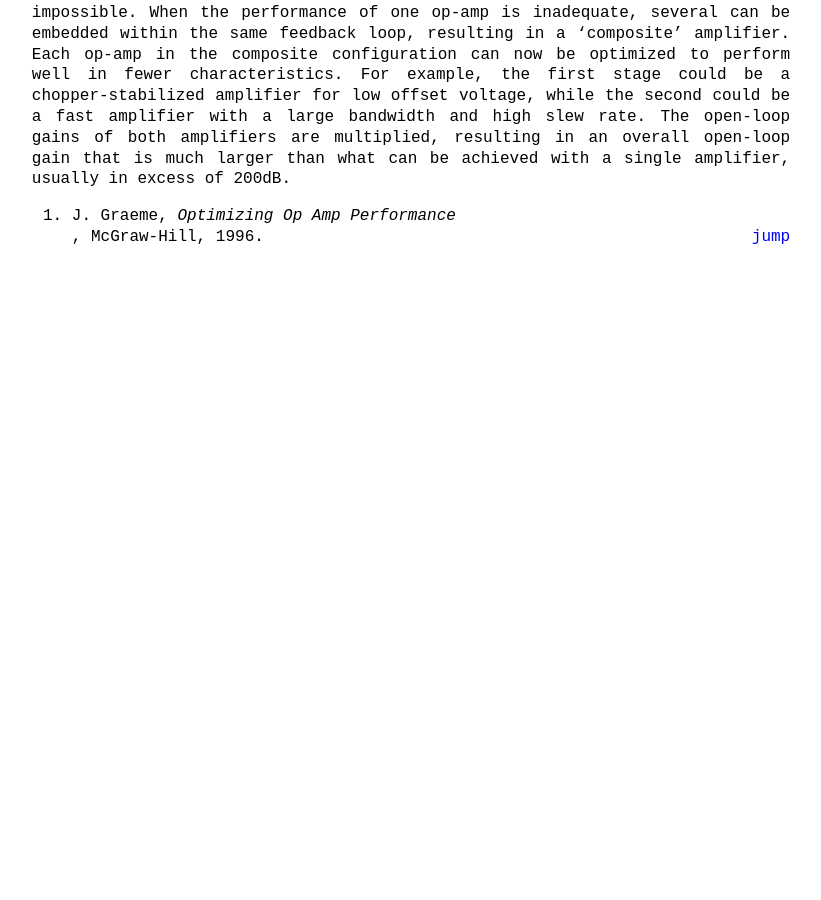
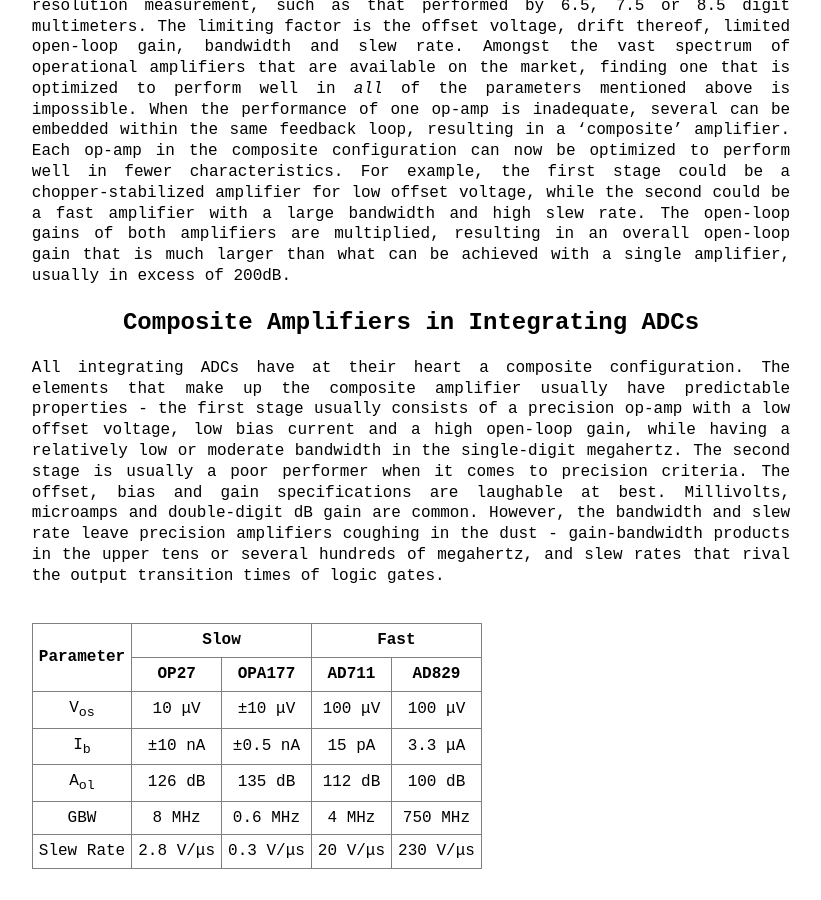
Before and after one commit to NNNILabs/NNNILabs.github.io, a Jekyll site: the page built from _posts/2025-06-18-Composite-Integrators.md, in a window 1280 px wide and 900 px high, scrolled down 1447 px. Shown: the whole window, without its empty margins (229-1050 px from the left). Built offline with Jekyll 4.4.1, drawn with Linux system fonts in a browser that asks for light colours; before the commit the page ends 1711 px from its top, so only the background shows below that.

Commit message:
composite amplifiers - added comparison table

```diff
--- a/_posts/2025-06-18-Composite-Integrators.md
+++ b/_posts/2025-06-18-Composite-Integrators.md
@@ -18,4 +20,62 @@
 
 However, the performance of a single amplifier is inadequate for high-resolution measurement, such as that performed by 6.5, 7.5 or 8.5 digit multimeters. The limiting factor is the offset voltage, drift thereof, limited open-loop gain, bandwidth and slew rate. Amongst the vast spectrum of operational amplifiers that are available on the market, finding one that is optimized to perform well in *all* of the parameters mentioned above is impossible. When the performance of one op-amp is inadequate, several can be embedded within the same feedback loop, resulting in a 'composite' amplifier. Each op-amp in the composite configuration can now be optimized to perform well in fewer characteristics. For example, the first stage could be a chopper-stabilized amplifier for low offset voltage, while the second could be a fast amplifier with a large bandwidth and high slew rate. The open-loop gains of both amplifiers are multiplied, resulting in an overall open-loop gain that is much larger than what can be achieved with a single amplifier, usually in excess of 200dB.
 
+## Composite Amplifiers in Integrating ADCs
+
+All integrating ADCs have at their heart a composite configuration. The elements that make up the composite amplifier usually have predictable properties - the first stage usually consists of a precision op-amp with a low offset voltage, low bias current and a high open-loop gain, while having a relatively low or moderate bandwidth in the single-digit megahertz. The second stage is usually a poor performer when it comes to precision criteria. The offset, bias and gain specifications are laughable at best. Millivolts, microamps and double-digit dB gain are common. However, the bandwidth and slew rate leave precision amplifiers coughing in the dust - gain-bandwidth products in the upper tens or several hundreds of megahertz, and slew rates that rival the output transition times of logic gates.<br><br>
+
+<table border="1" cellpadding="6" cellspacing="0" style="border-collapse: collapse; text-align: center;">
+  <thead>
+    <tr>
+      <th rowspan="2">Parameter</th>
+      <th colspan="2">Slow</th>
+      <th colspan="2">Fast</th>
+    </tr>
+    <tr>
+      <th>OP27</th>
+      <th>OPA177</th>
+      <th>AD711</th>
+      <th>AD829</th>
+    </tr>
+  </thead>
+  <tbody>
+    <tr>
+      <td>V<sub>os</sub></td>
+      <td>10 μV</td>
+      <td>±10 μV</td>
+      <td>100 μV</td>
+      <td>100 μV</td>
+    </tr>
+    <tr>
+      <td>I<sub>b</sub></td>
+      <td>±10 nA</td>
+      <td>±0.5 nA</td>
+      <td>15 pA</td>
+      <td>3.3 μA</td>
+    </tr>
+    <tr>
+      <td>A<sub>ol</sub></td>
+      <td>126 dB</td>
+      <td>135 dB</td>
+      <td>112 dB</td>
+      <td>100 dB</td>
+    </tr>
+    <tr>
+      <td>GBW</td>
+      <td>8 MHz</td>
+      <td>0.6 MHz</td>
+      <td>4 MHz</td>
+      <td>750 MHz</td>
+    </tr>
+    <tr>
+      <td>Slew Rate</td>
+      <td>2.8 V/μs</td>
+      <td>0.3 V/μs</td>
+      <td>20 V/μs</td>
+      <td>230 V/μs</td>
+    </tr>
+  </tbody>
+</table><br><br>
+
+
 [^Graeme_OOP]: J. Graeme, *Optimizing Op Amp Performance*, McGraw-Hill, 1996.
```
Also changed, not shown: other parts of _posts/2025-06-18-Composite-Integrators.md (+3 -1 lines).
